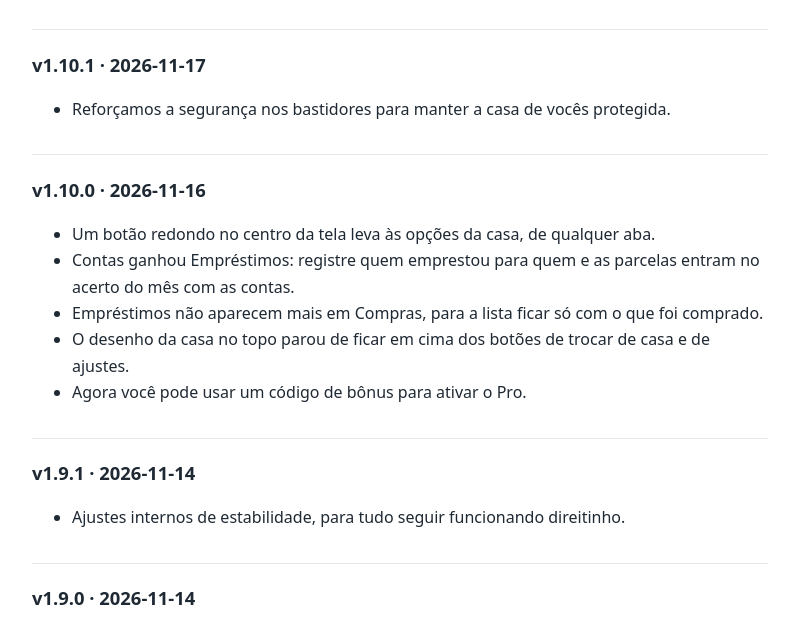
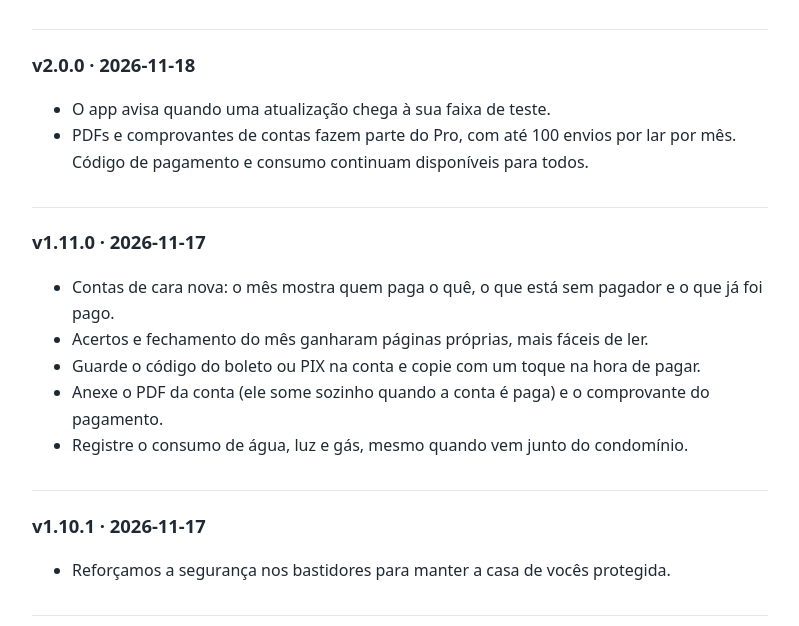
Before and after one commit to zrymeheim/tabula-eula, a plain HTML site: page tabulahome/novidades.html in a window 1280 px wide. Shown: the part 124-750 px from the top of the page, without its empty margins (240-1039 px from the left). Drawn offline with Linux system fonts and the light colour scheme.

Commit message:
docs(release): publish tabulahome 2.0.0 notes

```diff
--- a/tabulahome/novidades.html
+++ b/tabulahome/novidades.html
@@ -10,6 +10,19 @@
 <main>
 <p class="meta"><a href="./">TabulaHome</a></p>
 <h1>Novidades do TabulaHome</h1>
+<h2>v2.0.0 · 2026-11-18</h2>
+<ul>
+<li>O app avisa quando uma atualiza&#231;&#227;o chega &#224; sua faixa de teste.</li>
+<li>PDFs e comprovantes de contas fazem parte do Pro, com at&#233; 100 envios por lar por m&#234;s. C&#243;digo de pagamento e consumo continuam dispon&#237;veis para todos.</li>
+</ul>
+<h2>v1.11.0 · 2026-11-17</h2>
+<ul>
+<li>Contas de cara nova: o m&#234;s mostra quem paga o qu&#234;, o que est&#225; sem pagador e o que j&#225; foi pago.</li>
+<li>Acertos e fechamento do m&#234;s ganharam p&#225;ginas pr&#243;prias, mais f&#225;ceis de ler.</li>
+<li>Guarde o c&#243;digo do boleto ou PIX na conta e copie com um toque na hora de pagar.</li>
+<li>Anexe o PDF da conta (ele some sozinho quando a conta &#233; paga) e o comprovante do pagamento.</li>
+<li>Registre o consumo de &#225;gua, luz e g&#225;s, mesmo quando vem junto do condom&#237;nio.</li>
+</ul>
 <h2>v1.10.1 · 2026-11-17</h2>
 <ul>
 <li>Refor&#231;amos a seguran&#231;a nos bastidores para manter a casa de voc&#234;s protegida.</li>
```
